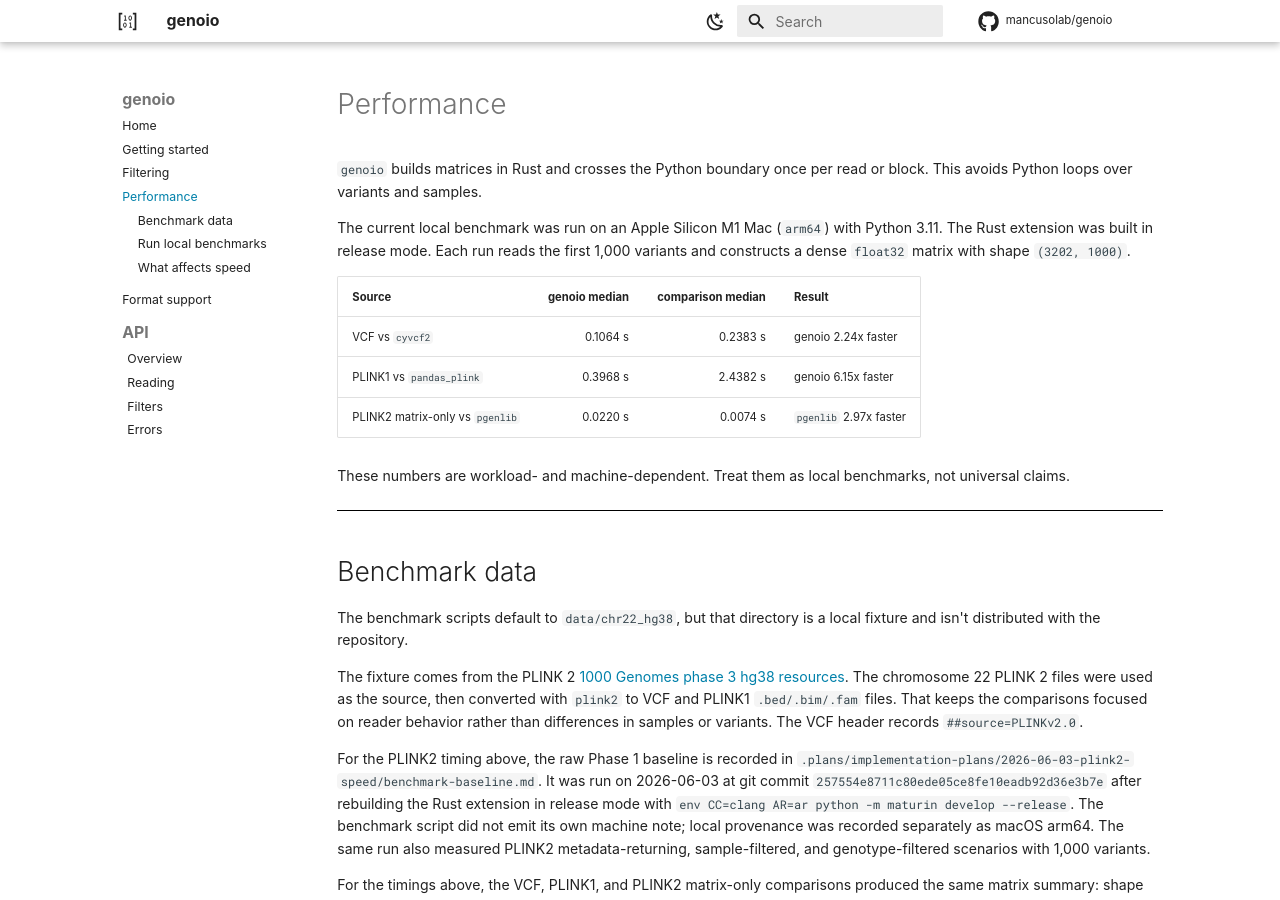
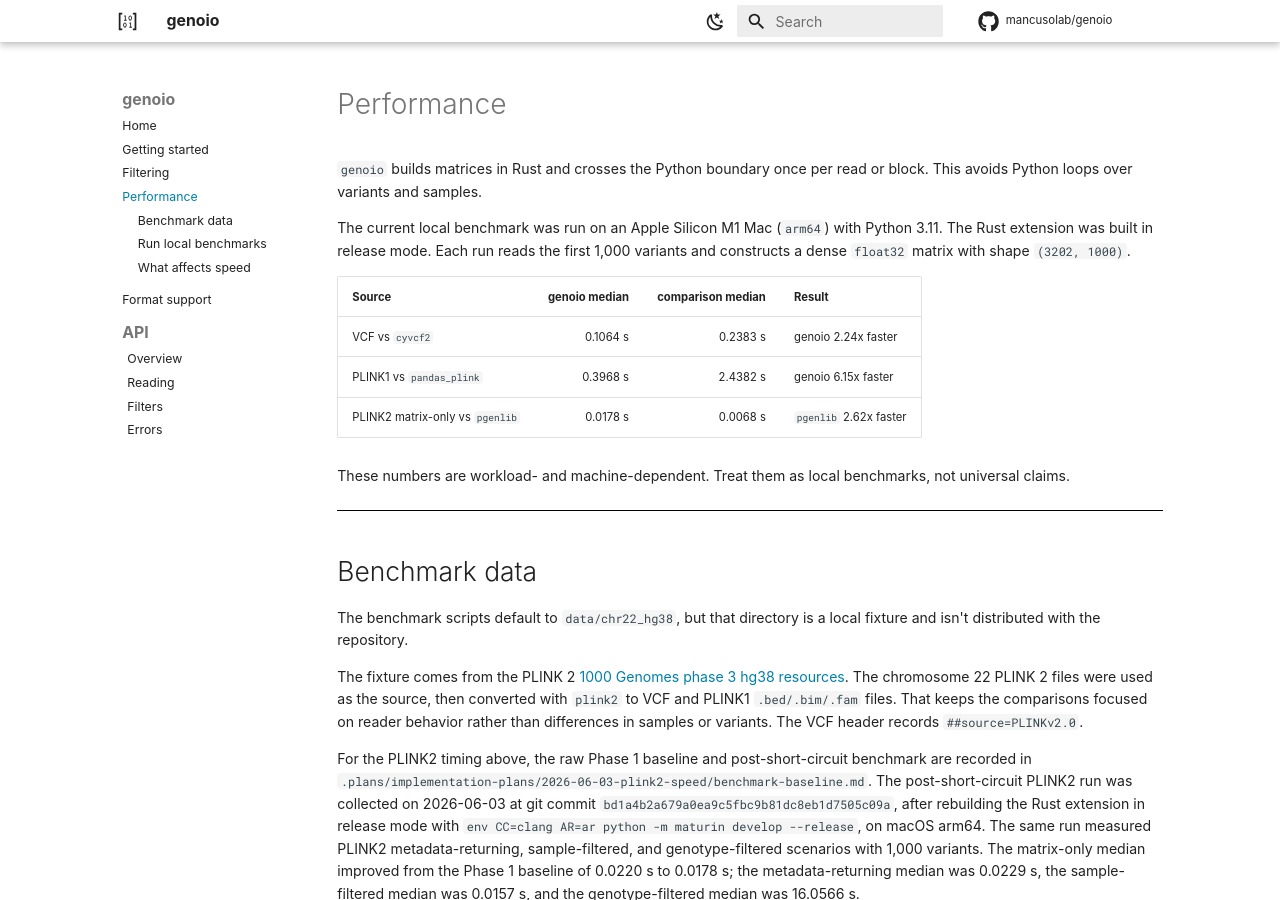
Before and after one commit to mancusolab/genoio, an MkDocs documentation site: the page built from docs/performance.md, in a window 1280 px wide and 900 px high. Built offline with MkDocs 1.6.1 and Material for MkDocs 9.7.7, drawn with Linux system fonts in a browser that asks for light colours; comment, search, counter and statistics services are not loaded.

Commit message:
bench: record plink2 metadata short-circuit

```diff
--- a/docs/performance.md
+++ b/docs/performance.md
@@ -12,7 +12,7 @@ first 1,000 variants and constructs a dense `float32` matrix with shape
 |---|---:|---:|---|
 | VCF vs `cyvcf2` | 0.1064 s | 0.2383 s | genoio 2.24x faster |
 | PLINK1 vs `pandas_plink` | 0.3968 s | 2.4382 s | genoio 6.15x faster |
-| PLINK2 matrix-only vs `pgenlib` | 0.0220 s | 0.0074 s | `pgenlib` 2.97x faster |
+| PLINK2 matrix-only vs `pgenlib` | 0.0178 s | 0.0068 s | `pgenlib` 2.62x faster |
 
 These numbers are workload- and machine-dependent. Treat them as local
 benchmarks, not universal claims.
@@ -31,15 +31,17 @@ The chromosome 22 PLINK 2 files were used as the source, then converted with
 focused on reader behavior rather than differences in samples or variants. The
 VCF header records `##source=PLINKv2.0`.
 
-For the PLINK2 timing above, the raw Phase 1 baseline is recorded in
+For the PLINK2 timing above, the raw Phase 1 baseline and post-short-circuit
+benchmark are recorded in
 `.plans/implementation-plans/2026-06-03-plink2-speed/benchmark-baseline.md`.
-It was run on 2026-06-03 at git commit
-`257554e8711c80ede05ce8fe10eadb92d36e3b7e` after rebuilding the Rust extension
-in release mode with `env CC=clang AR=ar python -m maturin develop --release`.
-The benchmark script did not emit its own machine note; local provenance was
-recorded separately as macOS arm64. The same run also measured PLINK2
-metadata-returning, sample-filtered, and genotype-filtered scenarios with
-1,000 variants.
+The post-short-circuit PLINK2 run was collected on 2026-06-03 at git commit
+`bd1a4b2a679a0ea9c5fbc9b81dc8eb1d7505c09a`, after rebuilding the Rust extension
+in release mode with `env CC=clang AR=ar python -m maturin develop --release`,
+on macOS arm64. The same run measured PLINK2 metadata-returning,
+sample-filtered, and genotype-filtered scenarios with 1,000 variants. The
+matrix-only median improved from the Phase 1 baseline of 0.0220 s to 0.0178 s;
+the metadata-returning median was 0.0229 s, the sample-filtered median was
+0.0157 s, and the genotype-filtered median was 16.0566 s.
 
 For the timings above, the VCF, PLINK1, and PLINK2 matrix-only comparisons
 produced the same matrix summary:
```
Also changed, not shown: .plans/implementation-plans/2026-06-03-plink2-speed/benchmark-baseline.md (+63 -0 lines).
